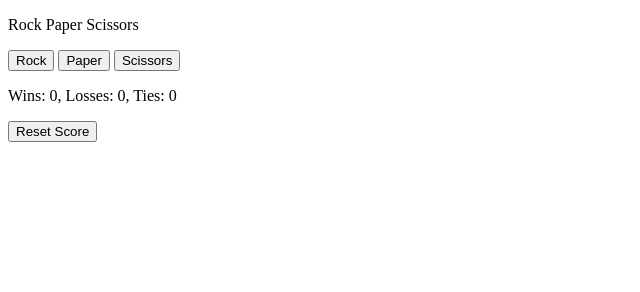
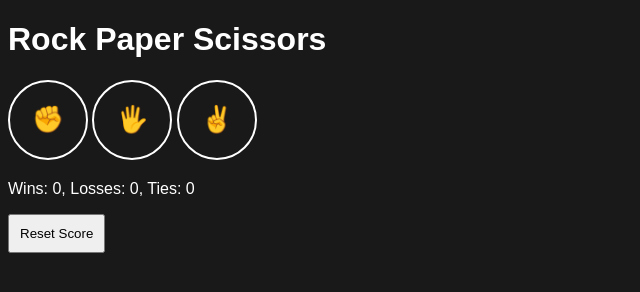
Before and after one commit to holydynamited/rock-paper-scissors, a plain HTML site: page index.html in a window 1280 px wide. Shown: the whole page, without its empty margins (0-640 px from the left). Drawn offline with Linux system fonts and the light colour scheme.

Commit message:
add styles

```diff
--- a/index.html
+++ b/index.html
@@ -2,24 +2,30 @@
 <html>
 
 <head>
+  <link rel="stylesheet" href="styles.css/general.css">
+  <link rel="stylesheet" href="styles.css/buttons.css">
   <title>Rock Paper Scissors</title>
+
+
 </head>
 
 <body>
 
-  <p>Rock Paper Scissors</p>
+  <h1>Rock Paper Scissors</h1>
 
-  <button onclick="playGame('rock')">Rock</button>
-  <button onclick="playGame('paper')">Paper</button>
-  <button onclick="playGame('scissors')">Scissors</button>
+  <button class="js-rock-button" onclick="playGame('rock')">✊</button>
+  <button class="js-paper-button" onclick="playGame('paper')">🖐</button>
+  <button class="js-scissors-button" onclick="playGame('scissors')">✌</button>
 
+
+  <h2 class="js-result"></h2>
   <p class="js-move"></p>
-  <p class="js-result"></p>
+
   <p class = "js-score"></p>
 
 
 
-  <button onclick="resetScore();
+  <button class="js-reset-button" onclick="resetScore();
   updateScoreValue();">Reset Score</button>
 
   <script src="script.js"></script>
--- a/script.js
+++ b/script.js
@@ -7,6 +7,12 @@ let score = JSON.parse(localStorage.getItem('score')) || {
 
 
 updateScoreValue();
+
+const emoji = {
+  rock: '✊',
+  paper: '🖐',
+  scissors: '✌'
+};
 
 
 
@@ -44,10 +50,8 @@ function playGame(playerMove) {
   showResult(result);
   updateScoreValue();
 
+}
 
-  //   alert(`You picked ${playerMove}. Computer picked ${computerMove}. ${result}
-  // Wins: ${score.wins}, Losses: ${score.losses}, Ties: ${score.ties}`);
-}
 function updateScoreValue() {
   document.querySelector('.js-score').innerHTML =
   `Wins: ${score.wins}, Losses: ${score.losses}, Ties: ${score.ties}`;
@@ -57,7 +61,7 @@ function updateScoreValue() {
 function showMove(p, c) {
 
   document.querySelector('.js-move').innerHTML =
-    `You ${p} - ${c} Computer`
+    `You ${emoji[p]} - ${emoji[c]} Computer`
 
 }
 
@@ -78,7 +82,7 @@ function resetScore() {
   score.losses = 0;
   score.ties = 0;
   localStorage.removeItem('score');
-  alert('Score reset.');
+
 
 }
 
--- /dev/null
+++ b/styles.css/buttons.css
@@ -0,0 +1,18 @@
+.js-rock-button,
+.js-paper-button,
+.js-scissors-button{
+  background-color: rgb(25, 25, 25);
+  border: 2px solid white;
+  width: 80px;
+  height: 80px;
+  font-size: 26px;
+
+
+  border-radius: 50px;
+  cursor: pointer;
+}
+
+.js-reset-button{
+  padding: 10px;
+  cursor: pointer;
+}
--- /dev/null
+++ b/styles.css/general.css
@@ -0,0 +1,5 @@
+body{
+  font-family: Arial, Helvetica, sans-serif;
+  background-color: rgb(25, 25, 25);
+  color: white;
+}
--- /dev/null
+++ b/styles.css/moves.css
@@ -0,0 +1,3 @@
+.js-move{
+  font-size: 40px;
+}
```
